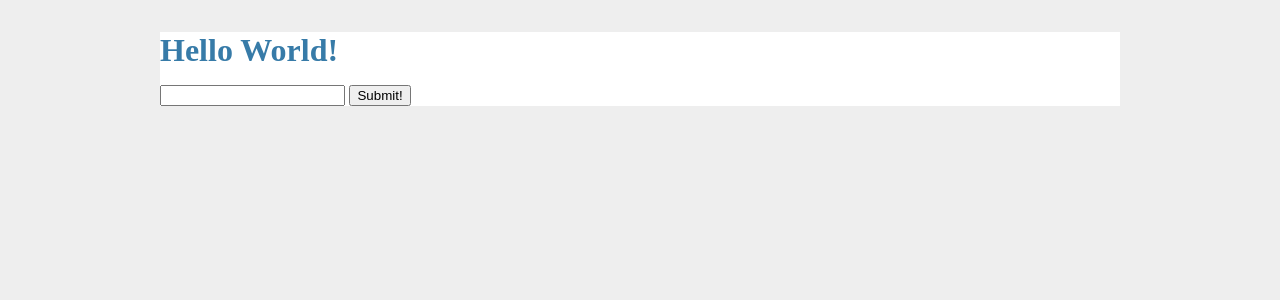
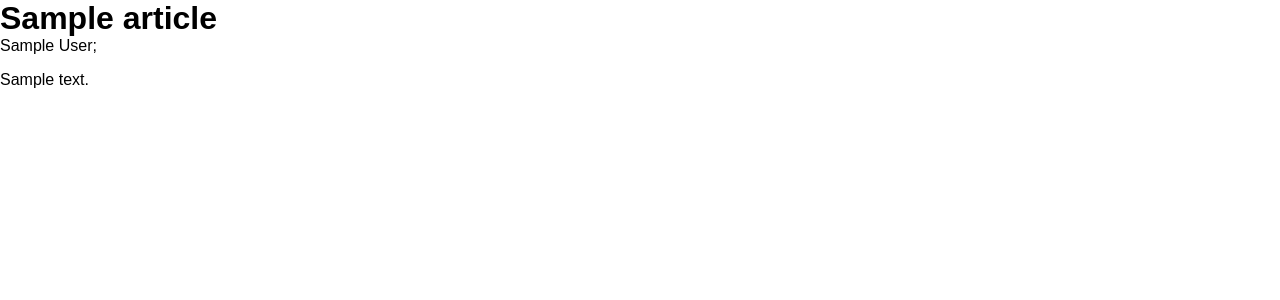
Before and after one commit to tinybeachthor/ucboulder-bigdata-final, a Flask app: template templates/index.html in a window 1280 px wide. Shown: the top 300 px of the page. Run offline with Flask 3, Linux system fonts and the light colour scheme; the template is opened without the code that fills it: most values are stand-ins (such as "Sample title", 1, 10 or a date in 2020); parts of the project's set-up code (start-up, migrations or seed data) failed here and were passed over.

Commit message:
Web: render latest articles

```diff
--- a/apps/web.py
+++ b/apps/web.py
@@ -21,9 +21,7 @@ def create_app():
             with conn.cursor() as cur:
                 articles = get_arxiv_latest(cur)
 
-        print(articles)
-
-        response = render_template('index.html')
+        response = render_template('index.html', articles=articles)
 
         return response
 
--- a/static/style.css
+++ b/static/style.css
@@ -1,4 +1,25 @@
-html { font-family: sans-serif; background: #eee; padding: 1rem; }
-body { max-width: 960px; margin: 0 auto; background: white; }
+html {
+  font-family: sans-serif;
+  margin: 0;
+  padding: 0;
+}
+body {
+  margin: 0;
+  padding: 0;
+}
 
-h1 { font-family: serif; color: #377ba8; margin: 1rem 0; }
+article {
+  margin-bottom: 2rem;
+}
+article > h2 {
+  margin: 0;
+  font-family: Arial Bold,Gadget,sans-serif;
+  font-size: 2rem;
+  font-weight: 900;
+}
+article > .authors {
+  margin-bottom: 1rem;
+}
+article > .summary {
+  max-width: 960px;
+}
--- a/templates/index.html
+++ b/templates/index.html
@@ -8,12 +8,19 @@
 </head>
 <body>
 
-  <h1>Hello World!</h1>
-
-  <form action="/echo_user_input" method="POST">
-      <input name="user_input">
-      <input type="submit" value="Submit!">
-  </form>
+  {% for article in articles %}
+  <article>
+    <h2>{{ article.title }}</h2>
+    <div class="authors">
+      {% for author in article.authors %}
+      <span>{{ author }};</span>
+      {% endfor %}
+    </div>
+    <div class="summary">
+      {{ article.summary }}
+    </div>
+  </article>
+  {% endfor %}
 
 </body>
 </html>
```
